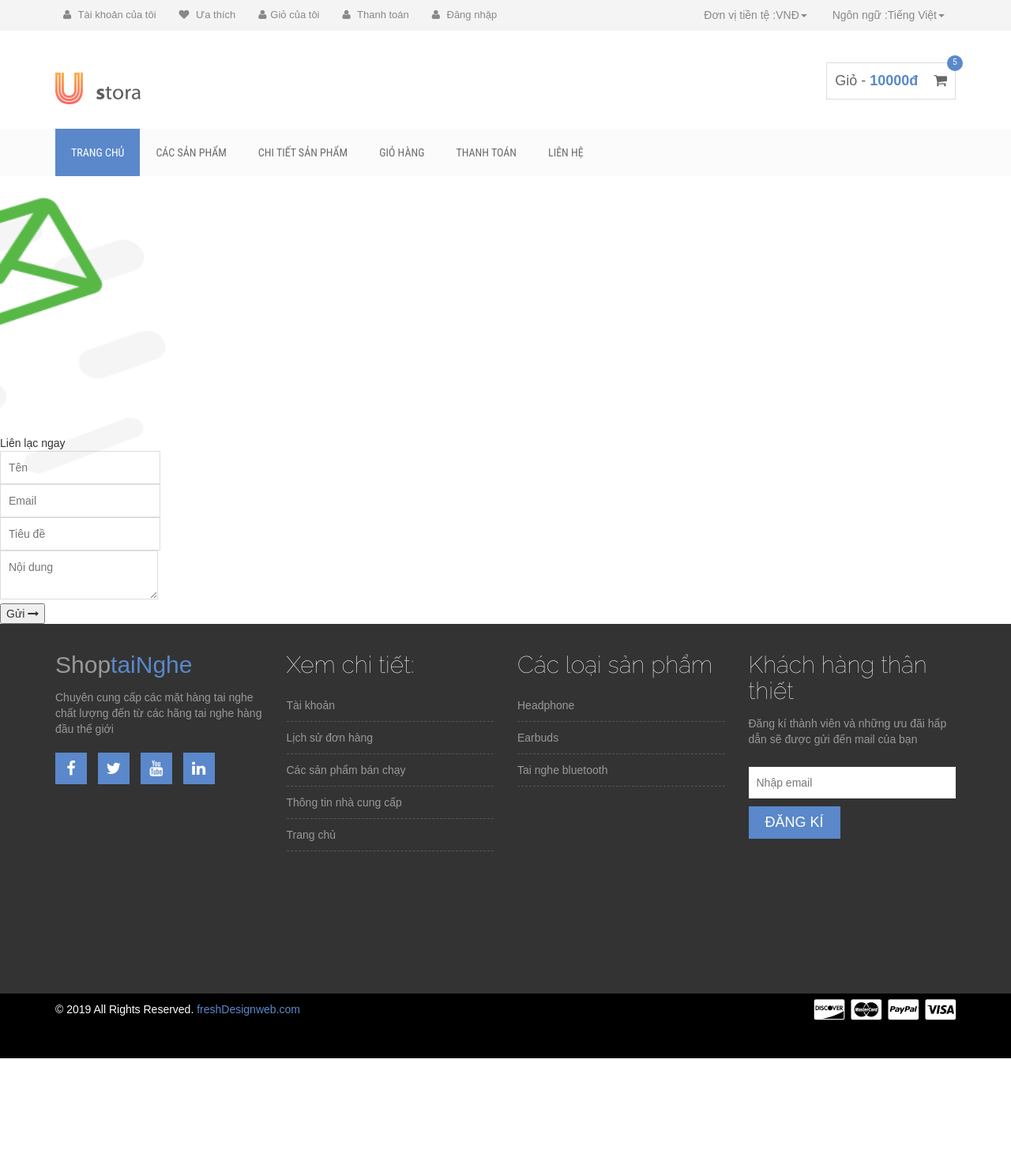
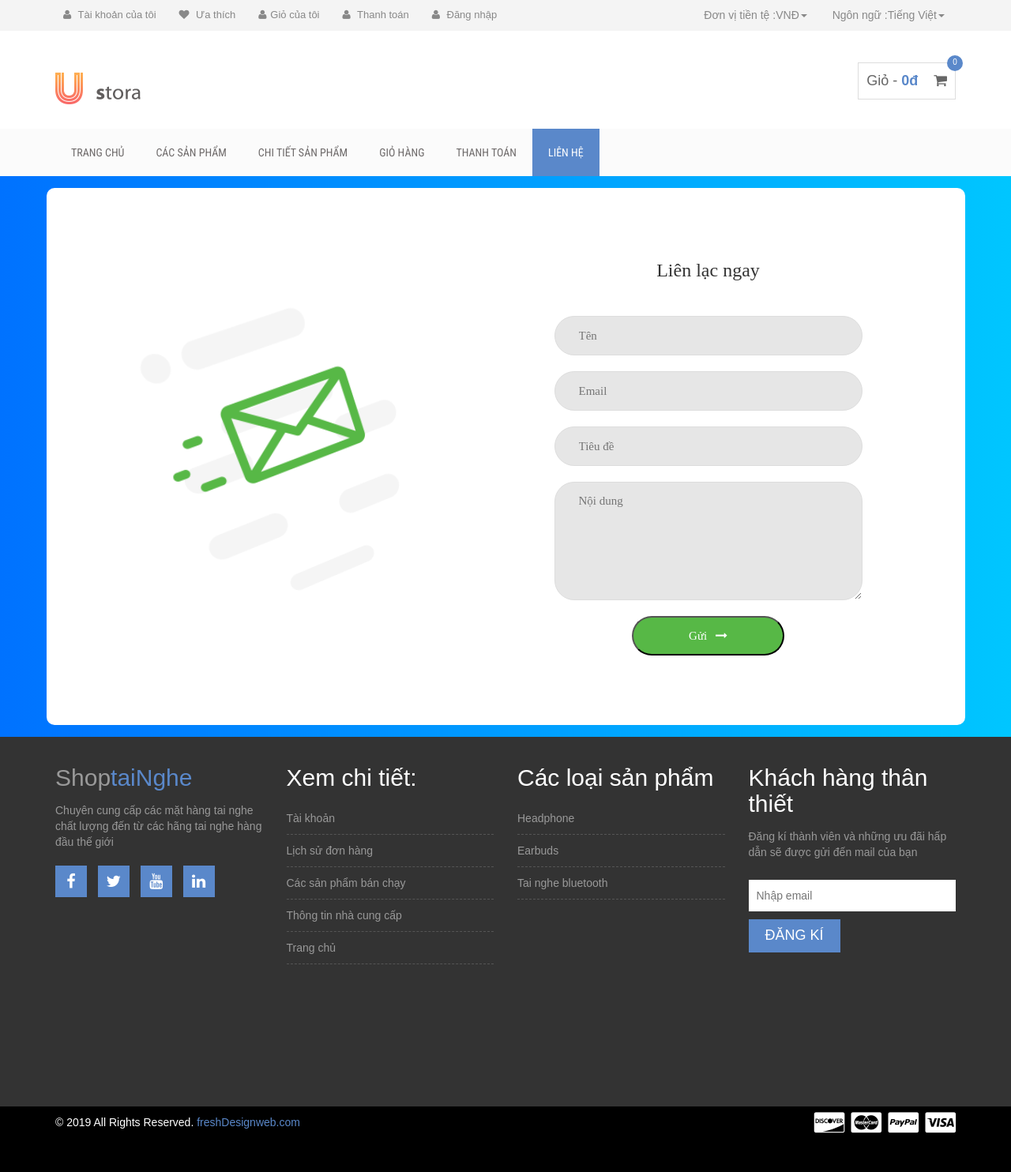
Before and after one commit to kerituni12/ecomm, a PHP site: page /contact.html in a window 1280 px wide. Shown: the whole page at 79% size. Before the commit the page ends 1340 px from the top, so only its background shows below. Run offline with PHP 8.4, Linux system fonts and the light colour scheme; some libraries are stand-ins or nearby versions.

Commit message:
update name + js cart

```diff
--- a/checkout.html
+++ b/checkout.html
@@ -89,7 +89,7 @@
 
                 <div class="col-sm-6">
                     <div class="shopping-item">
-                        <a href="cart.html">Giỏ - <span class="cart-amunt">10000đ</span> <i class="fa fa-shopping-cart"></i> <span class="product-count">5</span></a>
+                        <a href="cart.html">Giỏ - <span class="cart-amunt">0đ</span> <i class="fa fa-shopping-cart"></i> <span class="product-count">0</span></a>
                     </div>
                 </div>
             </div>
@@ -109,11 +109,11 @@
                 </div>
                 <div class="navbar-collapse collapse">
                     <ul class="nav navbar-nav">
-                        <li class="active"><a href="index.html">Trang chủ</a></li>
+                        <li><a href="index.html">Trang chủ</a></li>
                         <li><a href="shop.html">Các sản phẩm</a></li>
                         <li><a href="single-product.html">Chi tiết sản phẩm</a></li>
                         <li><a href="cart.html">Giỏ hàng</a></li>
-                        <li><a href="checkout.html">Thanh toán</a></li>
+                        <li class="active"><a href="checkout.html">Thanh toán</a></li>
                         <li><a href="contact.html">Liên hệ</a></li>
                     </ul>
                 </div>
--- a/contact.html
+++ b/contact.html
@@ -1,8 +1,8 @@
 <!DOCTYPE html>
 <!--
-	ustora by freshdesignweb.com
-	Twitter: https://twitter.com/freshdesignweb
-	URL: https://www.freshdesignweb.com/ustora/
+    ustora by freshdesignweb.com
+    Twitter: https://twitter.com/freshdesignweb
+    URL: https://www.freshdesignweb.com/ustora/
 -->
 <html lang="en">
   <head>
@@ -89,7 +89,7 @@
 
                 <div class="col-sm-6">
                     <div class="shopping-item">
-                        <a href="cart.html">Giỏ - <span class="cart-amunt">10000đ</span> <i class="fa fa-shopping-cart"></i> <span class="product-count">5</span></a>
+                        <a href="cart.html">Giỏ - <span class="cart-amunt">0đ</span> <i class="fa fa-shopping-cart"></i> <span class="product-count">0</span></a>
                     </div>
                 </div>
             </div>
@@ -109,12 +109,12 @@
                 </div>
                 <div class="navbar-collapse collapse">
                     <ul class="nav navbar-nav">
-                        <li class="active"><a href="index.html">Trang chủ</a></li>
+                        <li><a href="index.html">Trang chủ</a></li>
                         <li><a href="shop.html">Các sản phẩm</a></li>
                         <li><a href="single-product.html">Chi tiết sản phẩm</a></li>
                         <li><a href="cart.html">Giỏ hàng</a></li>
                         <li><a href="checkout.html">Thanh toán</a></li>
-                        <li><a href="#">Liên hệ</a></li>
+                        <li class="active"><a href="#">Liên hệ</a></li>
                     </ul>
                 </div>
             </div>
--- a/index.html
+++ b/index.html
@@ -114,7 +114,7 @@
                         <li><a href="single-product.html">Chi tiết sản phẩm</a></li>
                         <li><a href="cart.html">Giỏ hàng</a></li>
                         <li><a href="checkout.html">Thanh toán</a></li>
-                        <li><a href="#">Liên hệ</a></li>
+                        <li><a href="contact.html">Liên hệ</a></li>
                     </ul>
                 </div>
             </div>
--- a/style.css
+++ b/style.css
@@ -366,7 +366,6 @@ z-index: 999;}
 .promo3 { background:#fa8072;}
 .promo4 { background:#4abebd;}
 .section-title {
-  font-family: "Raleway",sans-serif;
   font-size: 50px;
   font-weight: 100;
   margin-bottom: 50px;
@@ -491,7 +490,7 @@ z-index: 999;}
 .maincontent-area {padding-bottom: 50px; padding-top:20px;}
 
 .product-wid-title {
-  font-family: raleway;
+
   font-size: 30px;
   font-weight: 100;
   margin-bottom: 40px;
@@ -556,7 +555,7 @@ padding: 35px 0 180px;}
   color: #5a88ca;
 }
 .footer-wid-title {
-  font-family: raleway;
+
   font-size: 30px;
   font-weight: 100;color: #fff
 }
@@ -681,7 +680,7 @@ width: 10px;
 .product-big-title-area {background: url(img/crossword.png) repeat scroll 0 0 #5a88ca}
 
 .product-bit-title h2 {
-  font-family: raleway;
+
   font-size: 50px;
   font-weight: 200;
   margin: 0;
@@ -1121,3 +1120,327 @@ div.cart-collaterals ul.products li.product:hover .add_to_cart_button{background
 .pagination > li > a, .pagination > li > span {
   color: #5a88ca;
 }
+
+
+/*//////////////////////////////////////////////////////////////////
+[ Contact 1 ]*/
+
+.contact1 {
+  width: 100%;
+  min-height: 100%;
+  padding: 15px;
+
+  background: #009bff;
+  background: -webkit-linear-gradient(left, #0072ff, #00c6ff);
+  background: -o-linear-gradient(left, #0072ff, #00c6ff);
+  background: -moz-linear-gradient(left, #0072ff, #00c6ff);
+  background: linear-gradient(left, #0072ff, #00c6ff);
+
+  display: -webkit-box;
+  display: -webkit-flex;
+  display: -moz-box;
+  display: -ms-flexbox;
+  display: flex;
+  flex-wrap: wrap;
+  justify-content: center;
+  align-items: center;
+}
+
+.container-contact1 {
+  width: 1163px;
+  background: #fff;
+  border-radius: 10px;
+  overflow: hidden;
+
+  display: -webkit-box;
+  display: -webkit-flex;
+  display: -moz-box;
+  display: -ms-flexbox;
+  display: flex;
+  flex-wrap: wrap;
+  justify-content: space-between;
+  align-items: center;
+
+  padding: 90px 130px 88px 148px;
+}
+
+/*------------------------------------------------------------------
+[  ]*/
+.contact1-pic {
+  width: 296px;
+}
+
+.contact1-pic img {
+  max-width: 100%;
+}
+
+
+/*------------------------------------------------------------------
+[  ]*/
+.contact1-form {
+  width: 390px;
+}
+
+.contact1-form-title {
+  display: block;
+  font-family: Montserrat-ExtraBold;
+  font-size: 24px;
+  color: #333333;
+  line-height: 1.2;
+  text-align: center;
+  padding-bottom: 44px;
+}
+
+input.input1 {
+  height: 50px;
+  border-radius: 25px;
+  padding: 0 30px;
+}
+input.input1 + .shadow-input1 {
+  border-radius: 25px;
+}
+
+textarea.input1 {
+  min-height: 150px;
+  border-radius: 25px;
+  padding: 12px 30px;
+}
+textarea.input1 + .shadow-input1 {
+  border-radius: 25px;
+}
+
+/*---------------------------------------------*/
+.wrap-input1 {
+  position: relative;
+  width: 100%;
+  z-index: 1;
+  margin-bottom: 20px;
+}
+
+.input1 {
+  display: block;
+  width: 100%;
+  background: #e6e6e6;
+  font-family: Montserrat-Bold;
+  font-size: 15px;
+  line-height: 1.5;
+  color: #666666;
+}
+
+.shadow-input1 {
+  content: '';
+  display: block;
+  position: absolute;
+  bottom: 0;
+  left: 0;
+  z-index: -1;
+  width: 100%;
+  height: 100%;
+  box-shadow: 0px 0px 0px 0px;
+  color: rgba(87,184,70, 0.5);
+}
+
+.input1:focus + .shadow-input1 {
+  -webkit-animation: anim-shadow 0.5s ease-in-out forwards;
+  animation: anim-shadow 0.5s ease-in-out forwards;
+}
+
+@-webkit-keyframes anim-shadow {
+  to {
+    box-shadow: 0px 0px 80px 30px;
+    opacity: 0;
+  }
+}
+
+@keyframes anim-shadow {
+  to {
+    box-shadow: 0px 0px 80px 30px;
+    opacity: 0;
+  }
+}
+
+/*---------------------------------------------*/
+.container-contact1-form-btn {
+  display: -webkit-box;
+  display: -webkit-flex;
+  display: -moz-box;
+  display: -ms-flexbox;
+  display: flex;
+  flex-wrap: wrap;
+  justify-content: center;
+}
+
+.contact1-form-btn {
+  min-width: 193px;
+  height: 50px;
+  border-radius: 25px;
+  background: #57b846;
+  font-family: Montserrat-Bold;
+  font-size: 15px;
+  line-height: 1.5;
+  color: #fff;
+  display: -webkit-box;
+  display: -webkit-flex;
+  display: -moz-box;
+  display: -ms-flexbox;
+  display: flex;
+  justify-content: center;
+  align-items: center;
+  padding: 0 25px;
+
+  -webkit-transition: all 0.4s;
+  -o-transition: all 0.4s;
+  -moz-transition: all 0.4s;
+  transition: all 0.4s;
+}
+
+.contact1-form-btn i {
+  margin-left: 7px;
+
+  -webkit-transition: all 0.4s;
+  -o-transition: all 0.4s;
+  -moz-transition: all 0.4s;
+  transition: all 0.4s;
+}
+
+.contact1-form-btn:hover {
+  background: #333333;
+}
+
+.contact1-form-btn:hover i {
+  -webkit-transform: translateX(10px);
+  -moz-transform: translateX(10px);
+  -ms-transform: translateX(10px);
+  -o-transform: translateX(10px);
+  transform: translateX(10px);
+}
+
+
+
+
+/*------------------------------------------------------------------
+[ Responsive ]*/
+
+@media (max-width: 1200px) {
+  .contact1-pic {
+    width: 33.5%;
+  }
+
+  .contact1-form {
+    width: 44%;
+  }
+}
+
+@media (max-width: 992px) {
+  .container-contact1 {
+    padding: 90px 80px 88px 90px;
+  }
+
+  .contact1-pic {
+    width: 35%;
+  }
+
+  .contact1-form {
+    width: 55%;
+  }
+}
+
+@media (max-width: 768px) {
+  .container-contact1 {
+    padding: 90px 80px 88px 80px;
+  }
+
+  .contact1-pic {
+    display: none;
+  }
+
+  .contact1-form {
+    width: 100%;
+  }
+}
+
+@media (max-width: 576px) {
+  .container-contact1 {
+    padding: 90px 15px 88px 15px;
+  }
+}
+
+
+/*------------------------------------------------------------------
+[ Alert validate ]*/
+
+.validate-input {
+  position: relative;
+}
+
+.alert-validate::before {
+  content: attr(data-validate);
+  position: absolute;
+  max-width: 70%;
+  background-color: white;
+  border: 1px solid #c80000;
+  border-radius: 13px;
+  padding: 4px 25px 4px 10px;
+  top: 50%;
+  -webkit-transform: translateY(-50%);
+  -moz-transform: translateY(-50%);
+  -ms-transform: translateY(-50%);
+  -o-transform: translateY(-50%);
+  transform: translateY(-50%);
+  right: 8px;
+  pointer-events: none;
+
+  font-family: Montserrat-Medium;
+  color: #c80000;
+  font-size: 13px;
+  line-height: 1.4;
+  text-align: left;
+
+  visibility: hidden;
+  opacity: 0;
+
+  -webkit-transition: opacity 0.4s;
+  -o-transition: opacity 0.4s;
+  -moz-transition: opacity 0.4s;
+  transition: opacity 0.4s;
+}
+
+.alert-validate::after {
+  content: "\f06a";
+  font-family: FontAwesome;
+  display: block;
+  position: absolute;
+  color: #c80000;
+  font-size: 15px;
+  top: 50%;
+  -webkit-transform: translateY(-50%);
+  -moz-transform: translateY(-50%);
+  -ms-transform: translateY(-50%);
+  -o-transform: translateY(-50%);
+  transform: translateY(-50%);
+  right: 13px;
+}
+
+.alert-validate:hover:before {
+  visibility: visible;
+  opacity: 1;
+}
+
+@media (max-width: 992px) {
+  .alert-validate::before {
+    visibility: visible;
+    opacity: 1;
+  }
+}
+
+input.checkout-button.button.alt.wc-forward {
+    background: none repeat scroll 0 0 #5a88ca;
+    border: medium none;
+    color: #fff;
+    padding: 11px 20px;
+    text-transform: uppercase;
+}
+button, html input[type=button], input[type=reset], input[type=submit] {
+    -webkit-appearance: button;
+    cursor: pointer;
+}
```
Also changed, not shown: cart.html (+14 -52 lines), js/shopcart.js (added, +215 -0 lines), shop.html (+26 -25 lines).
